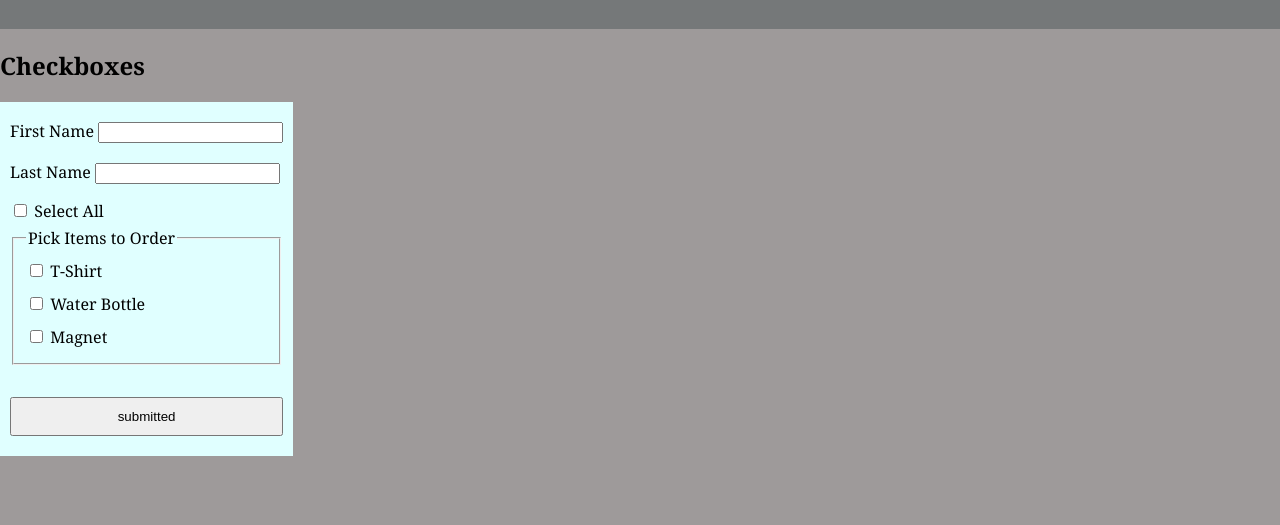
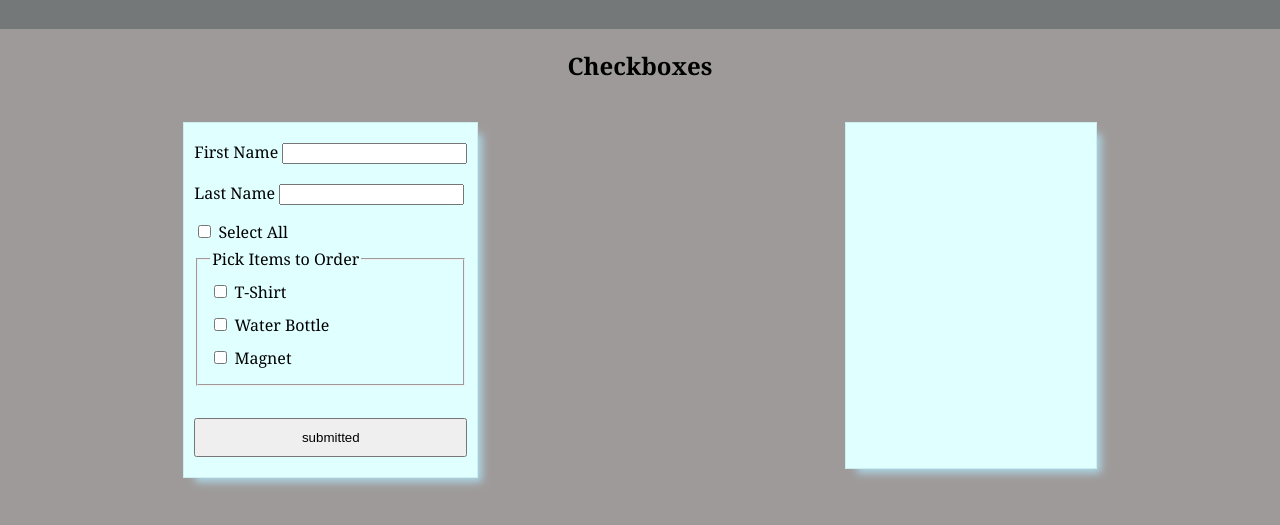
Before and after one commit to Owhyze1/funWebsite, a plain HTML site: page JavaScript/JS_Exercises/Form/form.html in a window 1280 px wide. Shown: the part 101-626 px from the top of the page. Drawn offline with Linux system fonts and the light colour scheme.

Commit message:
Added box-shadow, flex box, other CSS to forms

```diff
--- a/JavaScript/JS_Exercises/Form/form.css
+++ b/JavaScript/JS_Exercises/Form/form.css
@@ -1,7 +1,18 @@
+.subtitle {
+  text-align: center;
+}
+
+
+.box-shadow {
+  border: 1px solid rgb(204, 238, 238);
+  box-shadow: 8px 8px 8px -4px lightblue;
+}
+
 form {
   background-color: lightcyan;
   padding: 10px;
   width: fit-content;
+  margin-top: 20px;
 }
 
 input,
@@ -15,3 +26,18 @@ input#submit-button {
   padding: 10px;
   width: 100%;
 }
+
+div#container {
+  display: flex;
+  flex-direction: row;
+  justify-content: space-around;
+}
+
+div#display-div {
+  margin-top: 20px;
+
+  width: 230px;
+  height: 325px;
+  padding: 10px;
+  background-color: lightcyan;
+}
```
